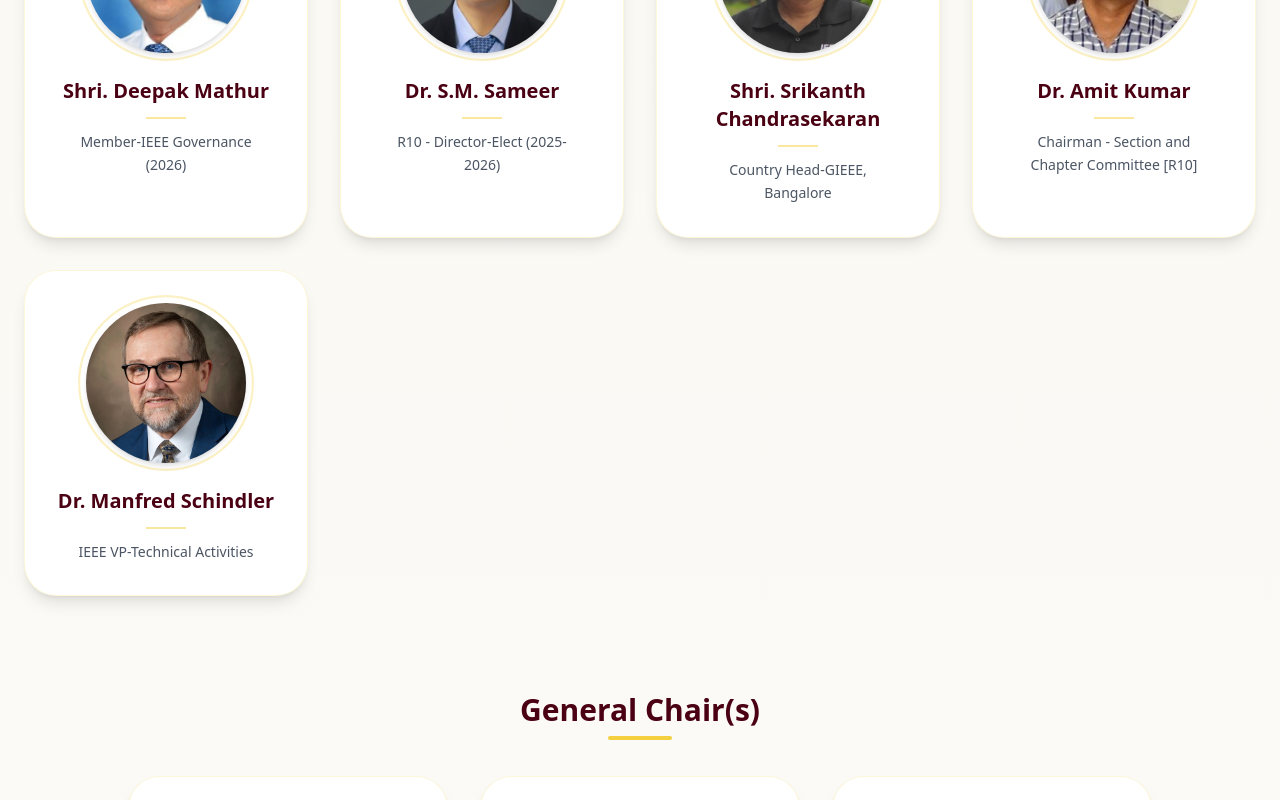
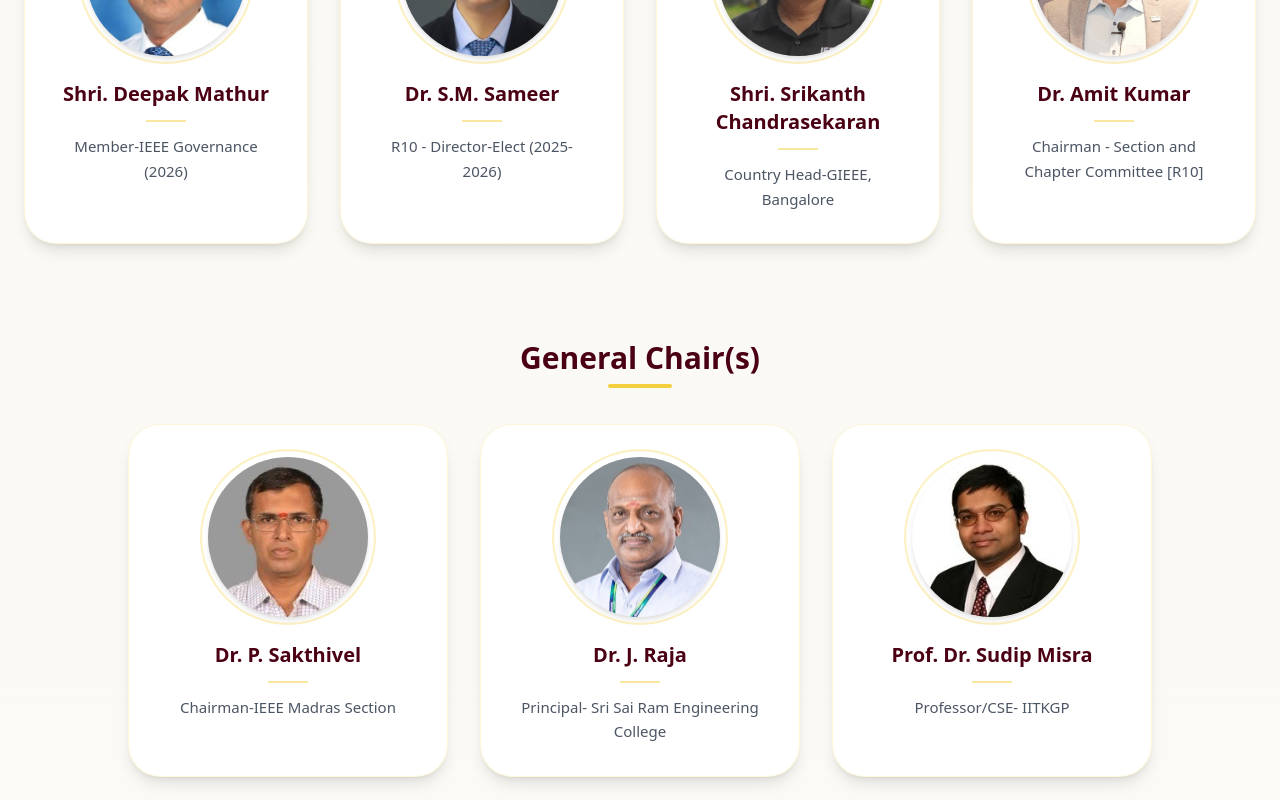
Before and after one commit to Dhilipkumar1906/indicon2026, a React (Vite) app: page /committee in a window 1280 px wide. Shown: the part 1080-1880 px from the top of the page. Built offline with nearby package versions, Linux system fonts and the light colour scheme.

Commit message:
committee update of koti

```diff
--- a/src/Pages/Committee.jsx
+++ b/src/Pages/Committee.jsx
@@ -13,59 +13,64 @@
     visible: { opacity: 1, y: 0, transition: { duration: 0.5, ease: "easeOut" } },
   };
 
-  // Structured Data from Excel with Image paths and Separated Tracks
+  // Structured Data from Excel with \n added for PERFECT Logical Line Breaks
   const committeeData = [
     {
       sectionName: "The Core Steering & Advisory Committees",
       members: [
-        { name: "Dr. Prerna Gaur", role: "Chair-IEEE India Council (2025-2026)", image: "/committee/1.jpg" },
-        { name: "Dr. Saiprakash LeoMuthu", role: "Chairman & CEO, Sairam Institutions", image: "/committee/CEO1.jpg" },
-        { name: "Dr. Preeti Bajaj", role: "Chair-Elect IEEE India Council (2025-2026)", image: "/committee/3.jpg" },
-        { name: "Dr. Debabrata Das", role: "Past Chair-IEEE India Council", image: "/committee/4.jpg" },
-        { name: "Shri. Deepak Mathur", role: "Member-IEEE Governance (2026)", image: "/committee/5.jpg" },
-        { name: "Dr. S.M. Sameer", role: "R10 - Director-Elect (2025-2026)", image: "/committee/6.jpg" },
-        { name: "Shri. Srikanth Chandrasekaran", role: "Country Head-GIEEE, Bangalore", image: "/committee/7.jpg" },
-        { name: "Dr. Amit Kumar", role: "Chairman - Section and Chapter Committee [R10]", image: "/committee/8.png" },
-        { name: "Dr. Manfred Schindler", role: "IEEE VP-Technical Activities", image: "/committee/9.webp" },
+        { name: "Dr. Prerna Gaur", role: "Chair-IEEE India Council\n(2025-2026)", image: "/committee/1.jpg" },
+        { name: "Dr. Saiprakash\nLeoMuthu", role: "Chairman & CEO,\nSairam Institutions", image: "/committee/CEO1.jpg" },
+        { name: "Dr. Preeti Bajaj", role: "Chair-Elect IEEE India Council\n(2025-2026)", image: "/committee/3.jpg" },
+        { name: "Dr. Debabrata Das", role: "Past Chair-IEEE\nIndia Council", image: "/committee/4.jpg" },
+        { name: "Shri. Deepak Mathur", role: "Member-IEEE Governance\n(2026)", image: "/committee/5.jpg" },
+        { name: "Dr. S.M. Sameer", role: "R10 - Director-Elect\n(2025-2026)", image: "/committee/6.jpg" },
+        { name: "Shri. Srikanth\nChandrasekaran", role: "Country Head-GIEEE,\nBangalore", image: "/committee/7.jpg" },
+        { name: "Dr. Amit Kumar", role: "Chairman - Section and\nChapter Committee [R10]", image: "/committee/37.jpg" },
       ],
       colSpan: "sm:grid-cols-2 lg:grid-cols-3 xl:grid-cols-4",
     },
     {
       sectionName: "General Chair(s)",
       members: [
-        { name: "Dr. P. Sakthivel", role: "Chairman-IEEE Madras Section", image: "/committee/10.jpg" },
-        { name: "Dr. J. Raja", role: "Principal-Sri Sai Ram Engineering College", image: "/committee/11.jpg" },
-        { name: "Prof. Dr. Sudip Misra", role: "Professor/CSE-IITKGP", image: "/committee/12.jpg" },
+        { name: "Dr. P. Sakthivel", role: "Chairman-IEEE\nMadras Section", image: "/committee/10.jpg" },
+        { name: "Dr. J. Raja", role: "Principal-\nSri Sai Ram Engineering College", image: "/committee/11.jpg" },
+        { name: "Prof. Dr. Sudip Misra", role: "Professor/CSE-\nIITKGP", image: "/committee/12.jpg" },
       ],
       colSpan: "sm:grid-cols-2 md:grid-cols-3 lg:max-w-5xl mx-auto",
     },
     {
       sectionName: "Conference Chair",
       members: [
-        { name: "Dr. Brindha Saminathan", role: "Professor/ECE, Sri Sai Ram Engineering College | Treasurer-IEEE Madras Section", image: "/committee/13.png" },
+        { name: "Dr. Brindha Saminathan", role: "Professor/ECE,\nSri Sai Ram Engineering College\nTreasurer-IEEE Madras Section", image: "/committee/13.png" },
       ],
       colSpan: "md:grid-cols-1 max-w-sm mx-auto",
     },
     {
       sectionName: "Technical Program Committee (TPC) Chair(s)",
       members: [
+        { name: "Dr. S. Radha", role: "Secretary-IEEE\nMadras Section", image: "/committee/015.jpg" },
         { name: "Dr. K. Palanikumar", role: "Principal-Sri Sairam Institute of Technology", image: "/committee/18.jpg" },
-        { name: "Dr. S. Radha", role: "Secretary-IEEE Madras Section", image: "/committee/015.jpg" },
-        { name: "Dr. T. Shanmuganantham", role: "Professor/Electronics-Pondicherry Central University", image: "/committee/16.jpg" },
-        { name: "Dr. Nandhan", role: "Secretary-India Council", image: "/committee/17.jpg" },
+        { name: "Dr. T. Shanmuganantham", role: "Professor/Electronics-\nPondicherry Central University", image: "/committee/16.jpg" },
+        { name: "Dr. K. A. Mohamed\nJunaid", role: "Principal-\nRMK Engineering College", image: "/committee/junaid.jpg" },
       ],
       colSpan: "sm:grid-cols-2 lg:grid-cols-3 xl:grid-cols-4",
     },
     {
+      sectionName: "Organizing Secretaries",
+      members: [
+        { name: "Dr. Nandhan", role: "Secretary-India Council", image: "/committee/17.jpg" },
+        { name: "Dr. S. Arumugaperumal", role: "VC-Professional Activities MAS", image: "/committee/30.jpg" },
+      ],
+      colSpan: "sm:grid-cols-2 max-w-2xl mx-auto",
+    },
+    {
       sectionName: "Publication Chair(s)",
       members: [
-        { name: "Dr. V. Nagarajan", role: "Professor/Electronics-Pondicherry University", image: "/committee/19.jpg" },
+        { name: "Dr. V. Nagarajan", role: "Professor/Electronics Pondicherry University", image: "/committee/19.jpg" },
         { name: "Dr. R. Praveen", role: "Assistant Professor/CSE-NITPY", image: "/committee/20.jpg" },
       ],
       colSpan: "sm:grid-cols-2 max-w-2xl mx-auto",
     },
-
-    // --- SEPARATED TRACK CHAIRS ---
     {
       sectionName: "WIE Track Chair(s)",
       members: [
@@ -78,9 +83,9 @@
     {
       sectionName: "SAC Track Chair(s)",
       members: [
-        { name: "Dr. Anuradha", role: "VC-SAC India Council", image: "/committee/26.jpg" },
+        { name: "Dr. Anuradha Tomar", role: "VC-SAC India Council", image: "/committee/26.jpg" },
         { name: "Dr. Abhishek Appaji", role: "Member-SAC India Council", image: "/committee/27.png" },
-        { name: "Dr. S. Koteeswaran", role: "R&D Head-RMK Engineering College", image: "/committee/28.jpg" },
+        { name: "Dr. S. Koteeswaran", role: "SAC Chair - IEEE Madrs Section", image: "/committee/28.jpg" },
       ],
       colSpan: "sm:grid-cols-2 md:grid-cols-3 max-w-5xl mx-auto",
     },
@@ -95,30 +100,20 @@
     {
       sectionName: "Paper Presentation Chair(s)",
       members: [
-        { name: "Dr. M. Venkateshkumar", role: "Professor/EEE-Amirta Univ", image: "/committee/29.jpg" },
-        { name: "Dr. S. Arumugaperumal", role: "VC-Professional Activities MAS", image: "/committee/30.jpg" },
-        { name: "Dr. K. Vijayakumar", role: "Professor/IT- St.Joseph IT", image: "/committee/031.jpg" },
-        { name: "Dr. Venkateswaran", role: "Professor/ECE-SSNCE", image: "/committee/32.jpg" },
+        { name: "Dr. M. Venkateshkumar", role: "Professor/EEE- Amirta Univ", image: "/committee/29.jpg" },
+        { name: "Dr. K. Vijayakumar", role: "Professor/IT-St.Joseph IT", image: "/committee/031.jpg" },
+        { name: "Dr. N. Venkateswaran", role: "Professor/ECE-SSNCE", image: "/committee/32.jpg" },
       ],
-      colSpan: "sm:grid-cols-2 lg:grid-cols-4 max-w-6xl mx-auto",
+      colSpan: "sm:grid-cols-2 md:grid-cols-3 max-w-5xl mx-auto",
     },
     {
       sectionName: "Special Sessions / Tutorial Chairs",
       members: [
         { name: "Dr. T. Sree Sharmila", role: "Professor/IT-Anna Univ", image: "/committee/33.jpg" },
-        { name: "Dr. J. Arputha Vijayaselvi Jan", role: "Principal-Kings Engg College", image: "/committee/34.jpg" },
-        { name: "Dr. Ramalatha Marimuthu", role: "Vice-Chairman – Industry MAS", image: "/committee/35.jpg" },
+        { name: "Dr. J. Arputha\nVijayaselvi Jan", role: "Principal-Kings Engg College", image: "/committee/34.jpg" },
+        { name: "Dr. Ramalatha Marimuthu", role: "Vice-Chairman –Industry MAS", image: "/committee/35.jpg" },
       ],
       colSpan: "sm:grid-cols-2 md:grid-cols-3 max-w-5xl mx-auto",
-    },
-    // ------------------------------
-
-    {
-      sectionName: "Keynote & Plenary Chairs",
-      members: [
-        { name: "Dr. K. A. Mohamed Junaid", role: "Principal-RMK Engineering College", image: "/committee/36.jpg" },
-      ],
-      colSpan: "md:grid-cols-1 max-w-sm mx-auto",
     },
     {
       sectionName: "Operations & Logistics Committees",
@@ -127,6 +122,7 @@
       ],
       colSpan: "md:grid-cols-1 max-w-2xl mx-auto",
     }
+
   ];
 
   // Helper to extract first letter for Avatar fallback
@@ -244,7 +240,7 @@
                             {member.name}
                           </h3>
                           <div className="w-10 h-[2px] bg-[#F4D03F] mx-auto my-3 opacity-50"></div>
-                          <p className="text-sm text-gray-600 leading-relaxed font-medium px-2">
+                          <p className="text-[15px] text-gray-600 leading-relaxed font-medium px-2">
                             {member.role}
                           </p>
                         </div>
```
Also changed, not shown: public/committee/37.jpg (added), public/committee/junaid.jpg (added).
